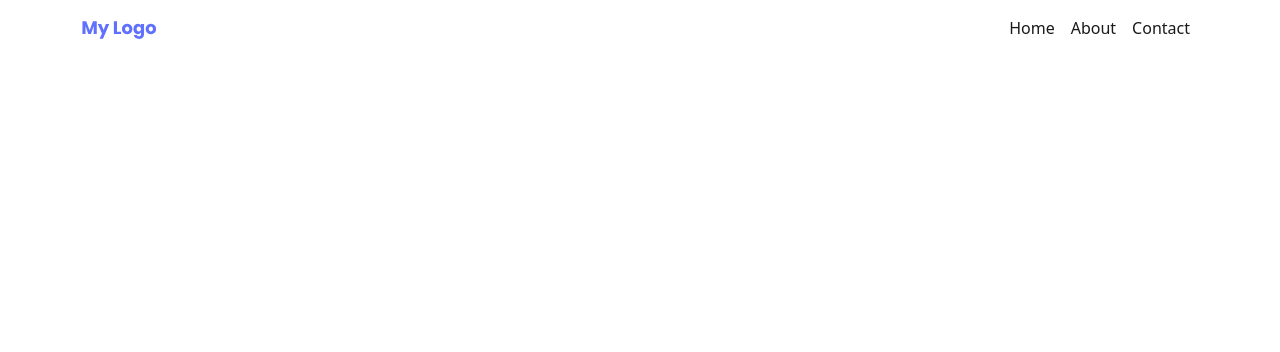
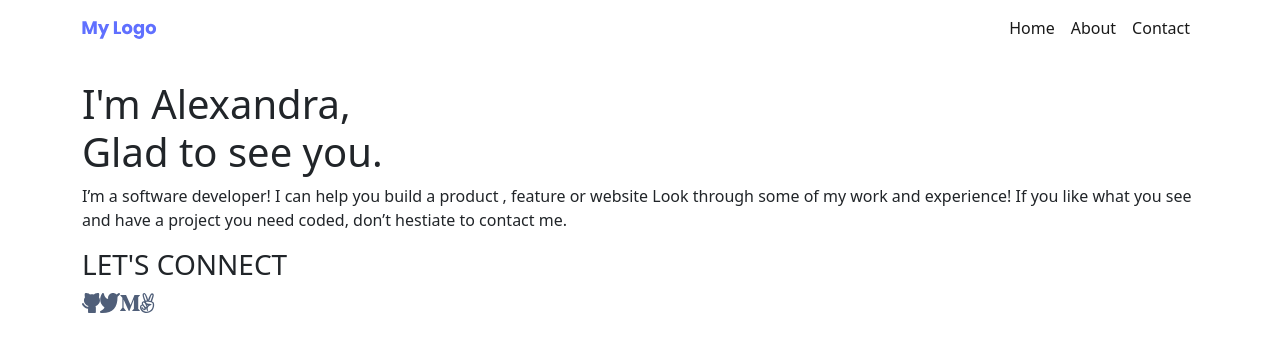
Before and after one commit to zainsadaqat/try-bootstrap, a plain HTML site: page index.html in a window 1280 px wide. Drawn offline with nearby package versions, Linux system fonts and the light colour scheme.

Commit message:
Add the about section content

```diff
--- a/index.html
+++ b/index.html
@@ -10,6 +10,7 @@
       integrity="sha384-EVSTQN3/azprG1Anm3QDgpJLIm9Nao0Yz1ztcQTwFspd3yD65VohhpuuCOmLASjC"
       crossorigin="anonymous"
     />
+    <link rel="stylesheet" href="style.css" />
     <title>Try Bootstrap</title>
   </head>
   <body>
@@ -44,6 +45,34 @@
         </nav>
       </nav>
     </header>
+    <main class="main container mt-4">
+      <h1>
+        I'm Alexandra,<br />
+        Glad to see you.
+      </h1>
+      <p>
+        I’m a software developer! I can help you build a product , feature or
+        website Look through some of my work and experience! If you like what
+        you see and have a project you need coded, don’t hestiate to contact me.
+      </p>
+      <h3 class="connect ">LET'S CONNECT</h3>
+
+      <ul class="navbar-nav d-flex flex-row mt-1 ">
+        <li class="nav-item margin-right-xs"><a href="#">
+          <img src="./images/Github.svg" alt="Github">
+        </a></li>
+        <li class="nav-item"><a href="#">
+          <img src="./images/Twitter.svg" alt="Github">
+        </a></li>
+        <li class="nav-item"><a href="#">
+          <img src="./images/Medium.svg" alt="Github">
+        </a></li>
+        <li class="nav-item"><a href="#">
+          <img src="./images/Victory.svg" alt="Github">
+        </a></li>
+      </ul>
+    </main>
+
     <script
       src="https://cdn.jsdelivr.net/npm/bootstrap@5.0.2/dist/js/bootstrap.bundle.min.js"
       integrity="sha384-MrcW6ZMFYlzcLA8Nl+NtUVF0sA7MsXsP1UyJoMp4YLEuNSfAP+JcXn/tWtIaxVXM"
```
